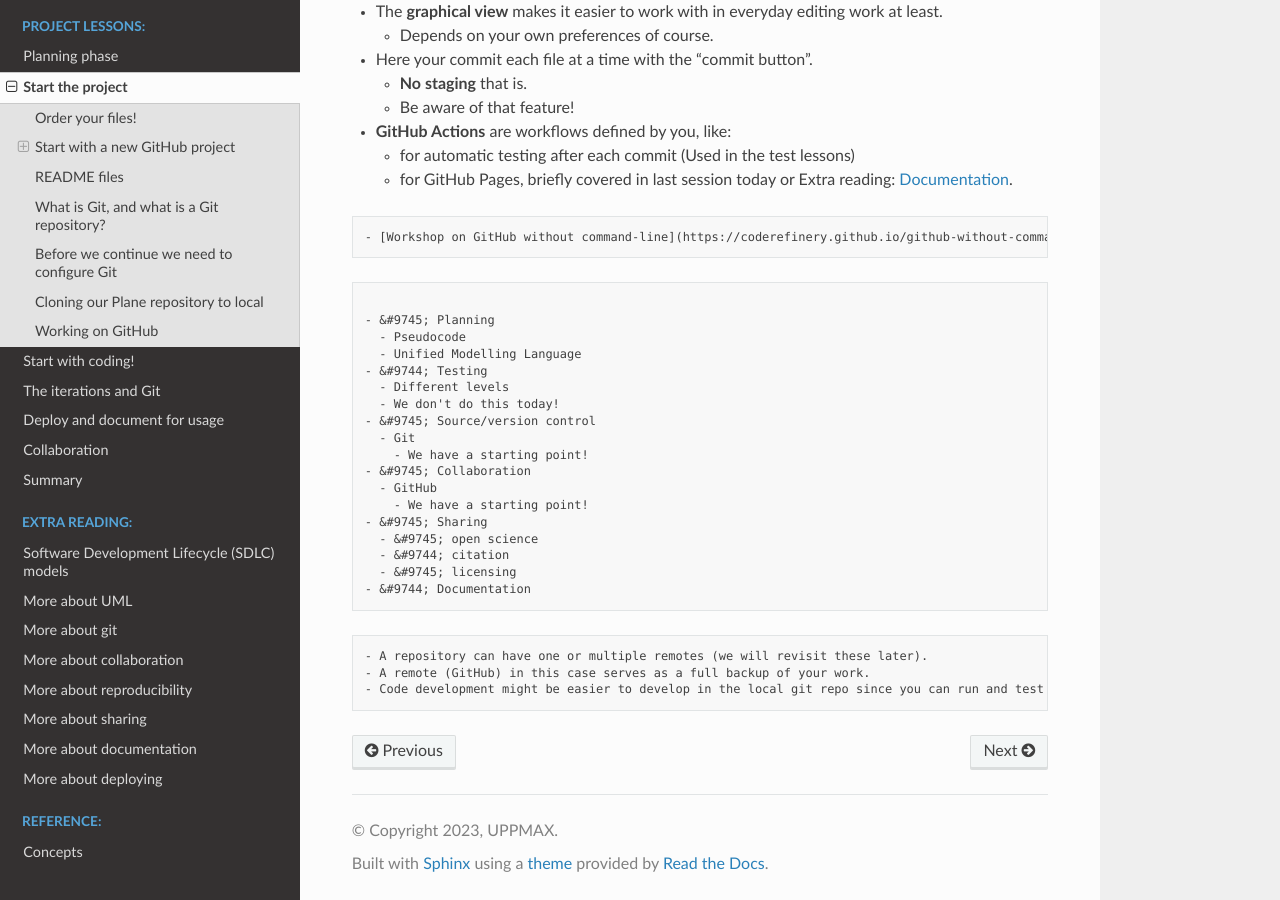
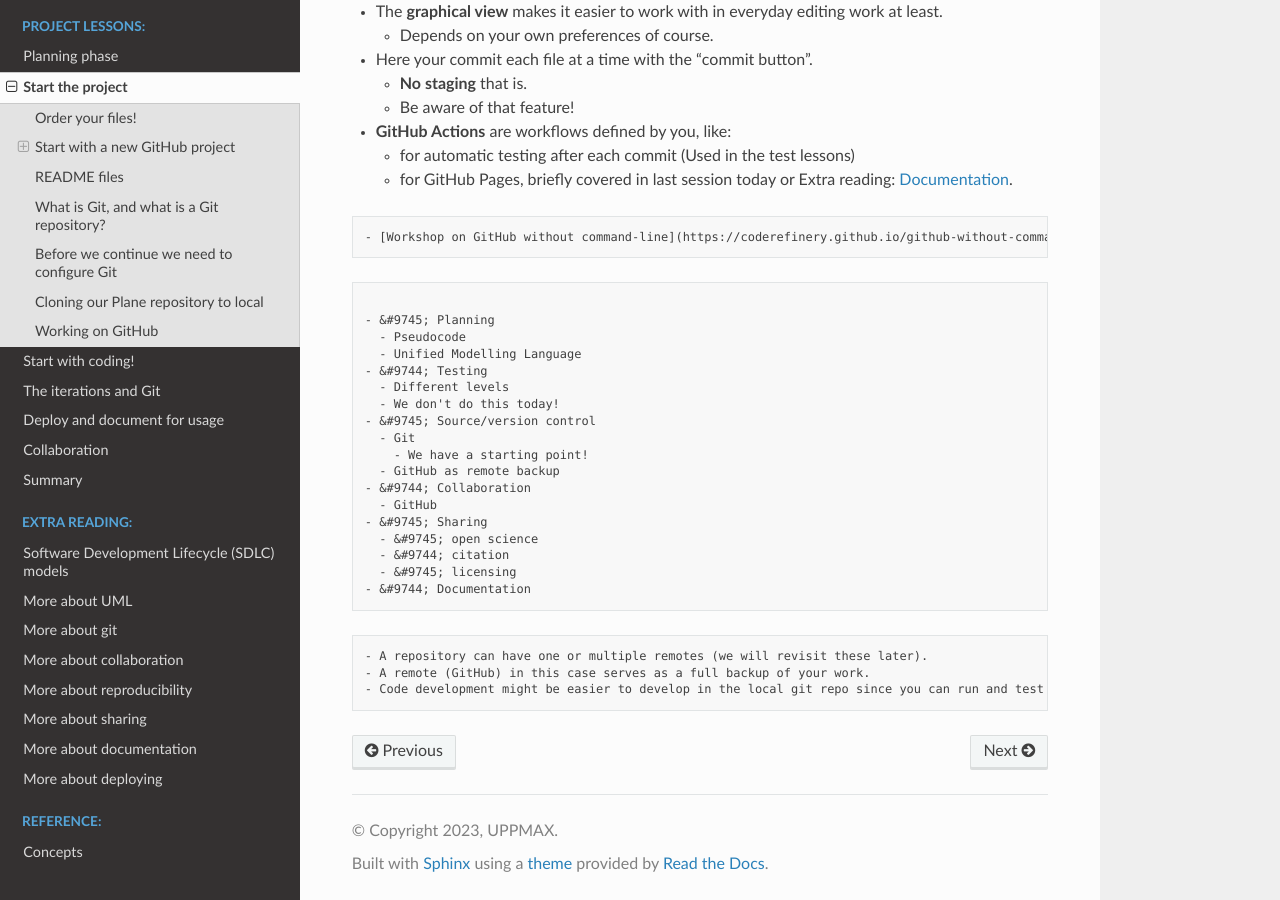
Before and after one commit to UPPMAX/programming_formalisms_intro, a Sphinx documentation site: the page built from doc/startup.md, in a window 1280 px wide and 900 px high, scrolled down 6186 px. Built offline with Sphinx 7.4.7 and the Read the Docs theme 2.0.0, drawn with Linux system fonts in a browser that asks for light colours; pages that are not in the unit, such as notebooks, are missing from menus.

Commit message:
Update startup.md

```diff
--- a/doc/startup.md
+++ b/doc/startup.md
@@ -353,9 +353,9 @@ What just happened?
 - &#9745; Source/version control
   - Git
     - We have a starting point!
-- &#9745; Collaboration
+  - GitHub as remote backup
+- &#9744; Collaboration
   - GitHub
-    - We have a starting point!
 - &#9745; Sharing
   - &#9745; open science
   - &#9744; citation
```
